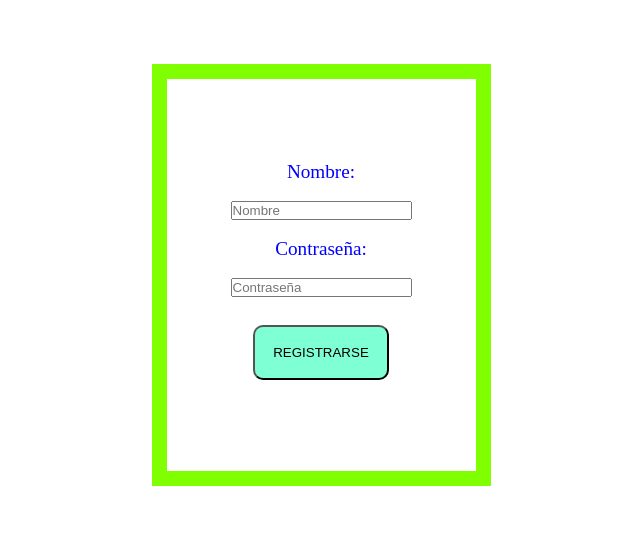
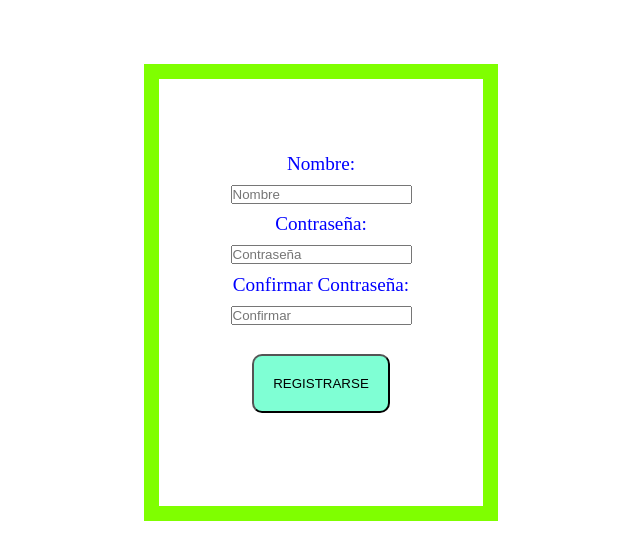
Before and after one commit to Francolu1s/Ciclo3_sprint1, a plain HTML site: page registro.html in a window 1280 px wide. Shown: the whole page, without its empty margins (319-959 px from the left). Drawn offline with Linux system fonts and the light colour scheme.

Commit message:
Trabajo final Sprint 1

```diff
--- a/estilos.css
+++ b/estilos.css
@@ -115,7 +115,7 @@
 .form__registro label{
     font-size: larger;
     color: blue;
-    margin: 10%;
+    margin: 5% 10px;
 }
 
 .form__registro button{
--- a/registro.html
+++ b/registro.html
@@ -8,12 +8,13 @@
     <title>Registro</title>
 </head>
 <body class="body__registro">
-    <form action id="form_registrarse" class="form__registro">
+    <form action="" id="form_registrarse" class="form__registro">
         <label for="nombre">Nombre: </label>
         <input type="text" id="in_nombre_usuario" placeholder="Nombre">
         <label for="contrasena">Contraseña: </label>
         <input type="password" id="in_contrasena" placeholder="Contraseña">
-        <input type="hidden" id="in_confirmar_contrasena">
+        <label for="confirmarcontrasena">Confirmar Contraseña:</label>
+        <input type="password" id="in_confirmar_contrasena" placeholder="Confirmar">
         <button id="btn_registrar_usuario">REGISTRARSE</button>
 
         </button>
```
